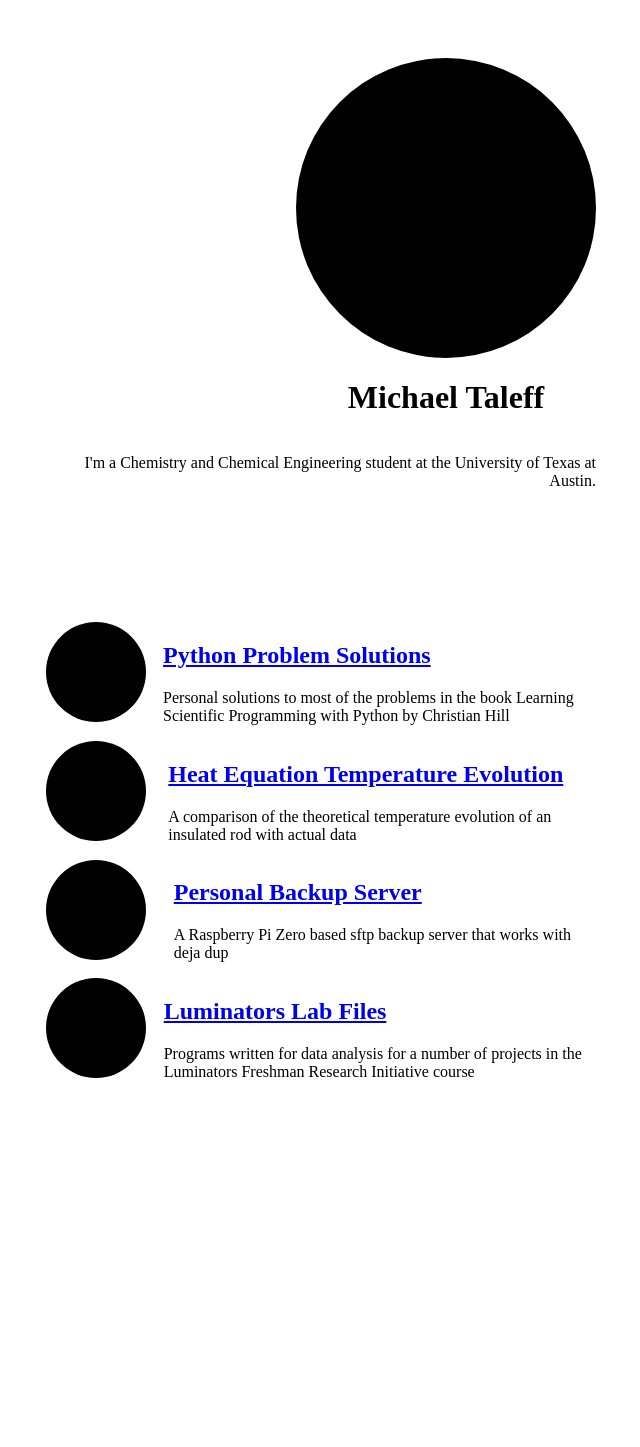
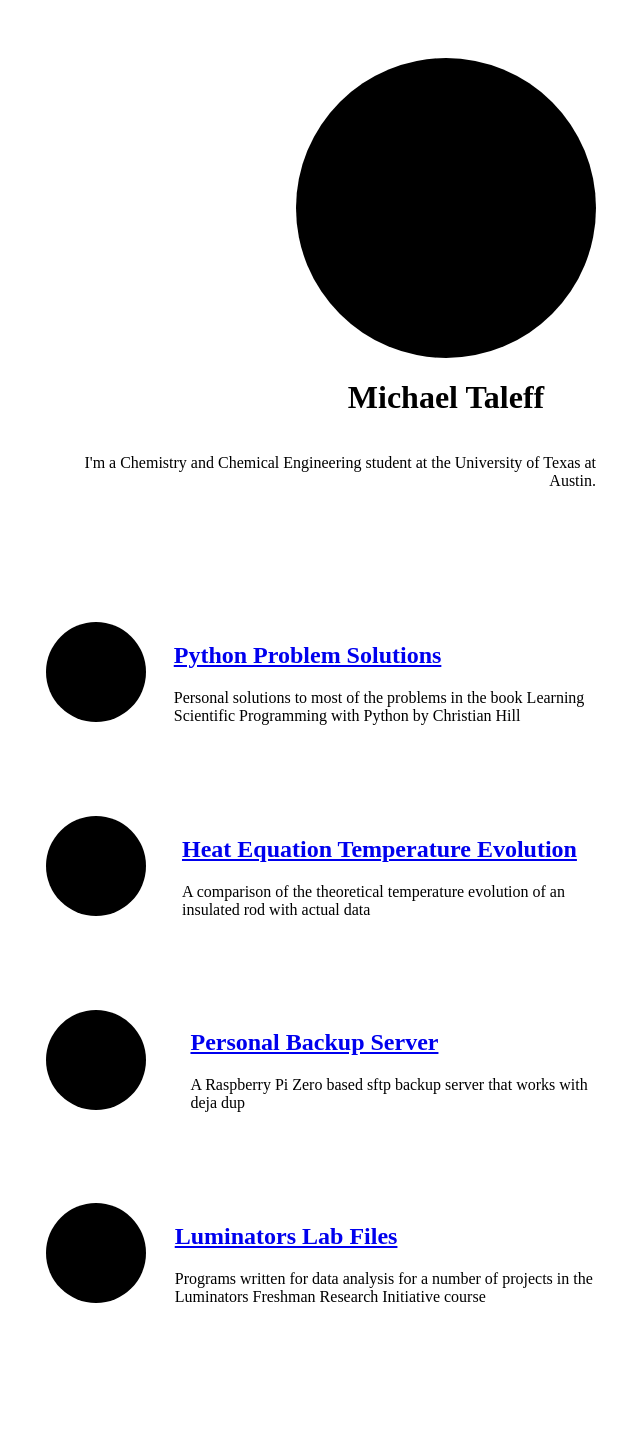
Before and after one commit to taleff/taleff.github.io, a Jekyll site: the page built from index.html, in a window 1280 px wide. Shown: the whole page, without its empty margins (327-967 px from the left). Built offline with Jekyll 4.4.1, drawn with Linux system fonts in a browser that asks for light colours; before the commit the page ends 1147 px from its top, so only the background shows below that.

Commit message:
Update main.css

```diff
--- a/css/main.css
+++ b/css/main.css
@@ -40,6 +40,10 @@ ul {
     list-style: none;
 }
 
+li {
+    padding-bottom: 75px;
+}
+
 .profile-picture {
     display: block;
     width: 300px;
@@ -53,7 +57,7 @@ ul {
 }
 
 .project-spacer {
-    width: 30px;
+    width: 50px;
 }
 
 .project-item {
```
